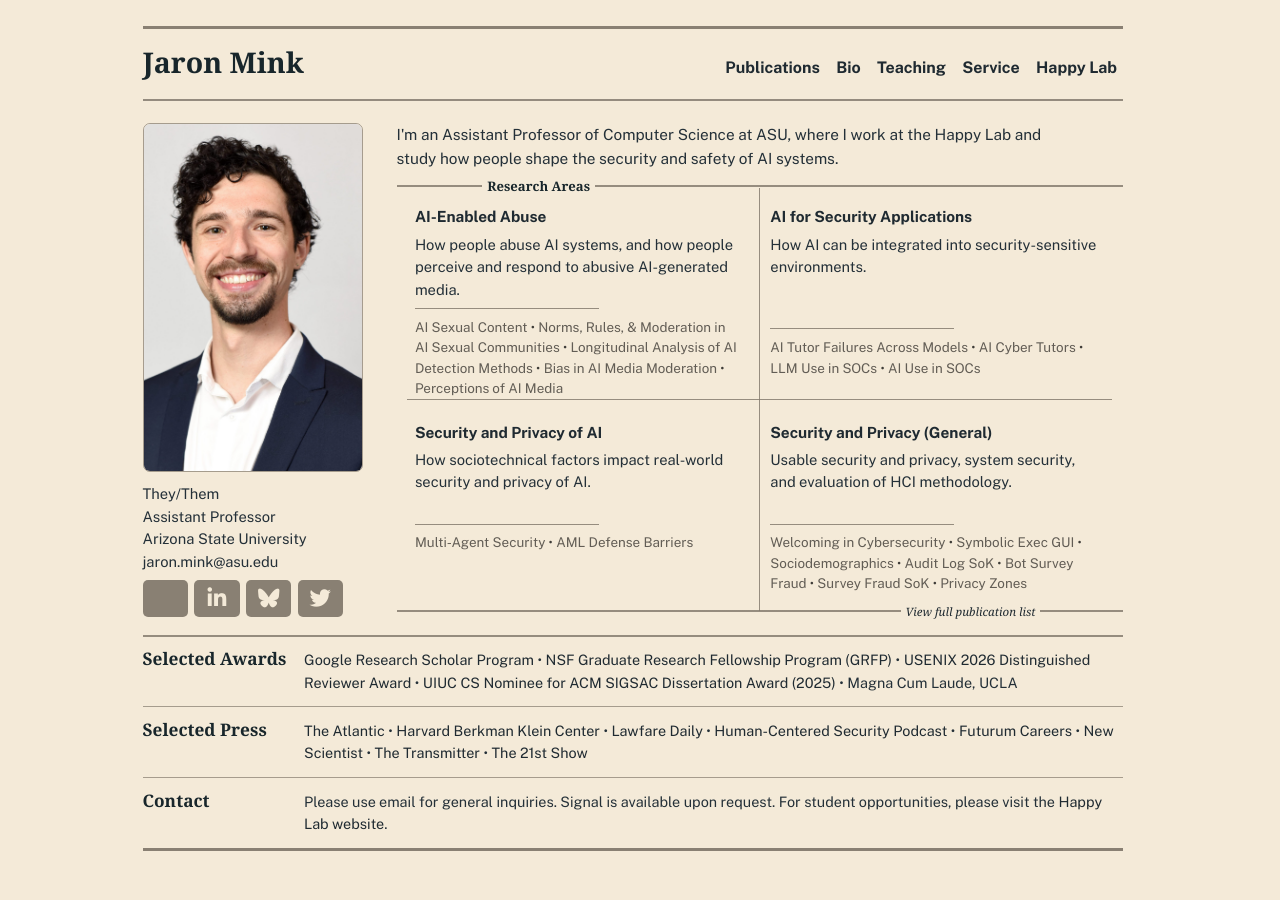
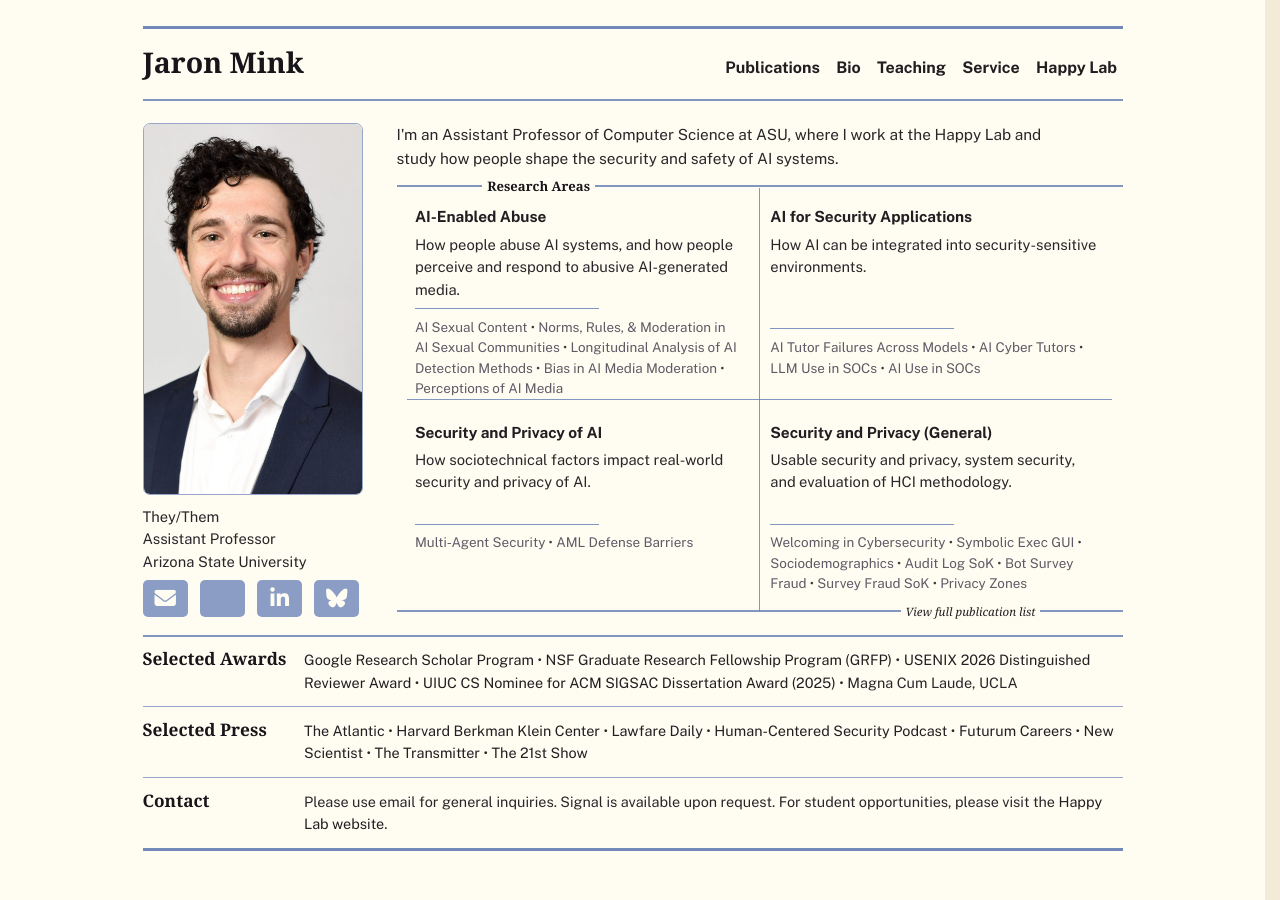
Before and after one commit to JaronMink/personal-website, a Jekyll site: the page built from index.md, in a window 1280 px wide. Built offline with Jekyll 4.4.1, drawn with Linux system fonts in a browser that asks for light colours; some web fonts are replaced.

Commit message:
Refresh homepage palette and contact links

```diff
--- a/_config.yml
+++ b/_config.yml
@@ -21,7 +21,6 @@ position: Assistant Professor
 affiliation: Arizona State University
 google_scholar: https://scholar.google.com/citations?hl=en&user=5kFzEw4AAAAJ
 #github_link: https://github.com/JaronMink/
-twitter_link: https://twitter.com/JaronMink/
 bluesky_link: https://bsky.app/profile/jaronmink.bsky.social
 linkedin: https://www.linkedin.com/in/jaronmink/
 avatar: /assets/img/JaronMink_faculty_compressed.jpg
--- a/_sass/minimal-light.scss
+++ b/_sass/minimal-light.scss
@@ -35,7 +35,8 @@
 // - "parchment-bold" = heavier parchment/map-paper experiment
 // - "paper-pencil" = paper-and-pencil combo
 // - "board" = active tan light mode and crisp slate dark mode
-$palette-choice: "board";
+// - "pastel-vase" = warm ivory with cornflower-blue and blush accents
+$palette-choice: "pastel-vase";
 $research-board-enabled: false !default;
 
 $palettes: (
@@ -153,6 +154,44 @@ $palettes: (
       map-speck: rgba(239, 228, 214, 0.08)
     )
   ),
+  "pastel-vase": (
+    light: (
+      bg: #fffdf2,
+      surface: #fffefa,
+      text: #29262a,
+      muted: #5f5a66,
+      heading: #171519,
+      link: #211e22,
+      link-hover: #000000,
+      border: #b7c6e5,
+      accent: #f7e3d7,
+      icon-bg: #33415f,
+      icon-bg-hover: #000000,
+      map-wash: #f8eddb,
+      map-ink: #2d292d,
+      map-rule: #677fb5,
+      map-smudge: #efb8b2,
+      map-speck: rgba(41, 38, 42, 0.06)
+    ),
+    dark: (
+      bg: #171c23,
+      surface: #202832,
+      text: #e3e7eb,
+      muted: #a9b1ba,
+      heading: #f7f8f6,
+      link: #ffffff,
+      link-hover: #ffffff,
+      border: #46515d,
+      accent: #243242,
+      icon-bg: #344b60,
+      icon-bg-hover: #416078,
+      map-wash: #202731,
+      map-ink: #f1f3f5,
+      map-rule: #7f8b97,
+      map-smudge: #334150,
+      map-speck: rgba(220, 228, 236, 0.07)
+    )
+  ),
   "board": (
     light: (
       bg: #f4ead8,
@@ -340,7 +379,7 @@ html.theme-preload body *::after {
   .page-bottom-rule,
   .social-icons a,
   .home-split,
-  .home-identity-icons a,
+  .home-identity-icons .home-icon-link,
   .home-interest-grid,
   .home-contact,
   .pub-filter-view-toggle,
@@ -380,7 +419,7 @@ html.theme-preload body *::after {
   .pub-links,
   .pub-more-menu,
   .home-title,
-  .home-identity-icons a,
+  .home-identity-icons .home-icon-link,
   .home-interest-summary,
   .home-interest-links-inline,
   .home-subtle-links,
@@ -711,8 +750,8 @@ html.theme-preload body *::after {
 
 .social-icons a i,
 .social-icons a svg,
-.home-identity-icons a i,
-.home-identity-icons a svg {
+.home-identity-icons .home-icon-link i,
+.home-identity-icons .home-icon-link svg {
   transition: none;
 }
 
@@ -2347,38 +2386,68 @@ td {
   display: flex;
   align-items: center;
   flex-wrap: nowrap;
-  gap: 0.38rem;
+  gap: 0.72rem;
   justify-content: start;
 }
 
-.home-identity-icons a {
+.home-identity-icons .home-icon-link {
   display: inline-flex;
   flex: 0 0 2.85rem;
   align-items: center;
   justify-content: center;
   width: 2.85rem;
   height: 2.35rem;
+  padding: 0;
+  appearance: none;
   border: 0;
   border-radius: 5px;
   color: var(--bg);
-  background-color: var(--rule-frame-color);
+  background-color: color-mix(in srgb, var(--rule-frame-color) 82%, var(--surface));
   box-shadow: none;
   text-decoration: none;
+  cursor: pointer;
   font-size: 1.34rem;
   line-height: 1;
   transition: none;
 }
 
-.home-identity-icons a:hover:not(.is-pointer-activated),
-.home-identity-icons a:focus-visible {
+.home-identity-icons .home-icon-link:hover:not(.is-pointer-activated),
+.home-identity-icons .home-icon-link:focus-visible {
   color: var(--bg);
   background-color: var(--heading);
   text-decoration: none;
 }
 
-.home-identity-icons a:focus-visible {
+.home-identity-icons .home-icon-link:focus-visible {
   outline: var(--rule-detail-width) solid var(--heading);
   outline-offset: 2px;
+}
+
+.home-copy-label {
+  display: none;
+  font-size: 0.68rem;
+  font-weight: 700;
+  line-height: 1;
+}
+
+.home-identity-icons [data-copy-email].is-copied i {
+  display: none;
+}
+
+.home-identity-icons [data-copy-email].is-copied .home-copy-label {
+  display: inline;
+}
+
+.home-copy-status {
+  position: absolute;
+  width: 1px;
+  height: 1px;
+  padding: 0;
+  margin: -1px;
+  overflow: hidden;
+  clip: rect(0, 0, 0, 0);
+  white-space: nowrap;
+  border: 0;
 }
 
 .home-icon-svg {
--- a/index.md
+++ b/index.md
@@ -14,8 +14,11 @@ description: Assistant Professor Jaron Mink studies human-centered security for
       <p class="home-meta-line"><span class="home-meta-copy">{{ site.data.profile.pronouns_display }}</span></p>
       <p class="home-meta-line"><span class="home-meta-copy">{{ site.position }}</span></p>
       <p class="home-meta-line"><a href="{{ site.data.links.scai_web }}"><span class="home-meta-copy">{{ site.affiliation }}</span></a></p>
-      <p class="home-meta-line"><a href="mailto:{{ site.data.profile.email }}"><span class="home-meta-copy">{{ site.data.profile.email }}</span></a></p>
-      <nav class="home-identity-icons" aria-label="Profile links">
+      <nav class="home-identity-icons" aria-label="Contact and profile links">
+        <button class="home-icon-link" type="button" data-copy-email="{{ site.data.profile.email }}" aria-label="Copy email address" title="Copy email address">
+          <i class="fa-solid fa-envelope" aria-hidden="true"></i>
+          <span class="home-copy-label" aria-hidden="true">Copied</span>
+        </button>
         {% if site.google_scholar %}
         <a class="home-icon-link" href="{{ site.google_scholar }}" target="_blank" rel="noopener noreferrer" aria-label="Google Scholar" title="Google Scholar">
           <i class="ai ai-google-scholar"></i>
@@ -31,11 +34,7 @@ description: Assistant Professor Jaron Mink studies human-centered security for
           <i class="fa-brands fa-bluesky"></i>
         </a>
         {% endif %}
-        {% if site.twitter_link %}
-        <a class="home-icon-link" href="{{ site.twitter_link }}" target="_blank" rel="noopener noreferrer" aria-label="Twitter" title="Twitter">
-          <i class="fa-brands fa-twitter"></i>
-        </a>
-        {% endif %}
+        <span class="home-copy-status" data-copy-status role="status" aria-live="polite"></span>
       </nav>
     </div>
   </div>
@@ -115,7 +114,7 @@ description: Assistant Professor Jaron Mink studies human-centered security for
 
 <script>
   (() => {
-    const profileLinks = Array.from(document.querySelectorAll('.home-identity-icons a'));
+    const profileLinks = Array.from(document.querySelectorAll('.home-identity-icons .home-icon-link'));
     profileLinks.forEach((link) => {
       link.addEventListener('click', (event) => {
         if (event.detail === 0) return;
```
Also changed, not shown: other parts of index.md (+44 -0 lines), assets/vendor/fontawesome/webfonts/fa-solid-900.woff2 (added).
